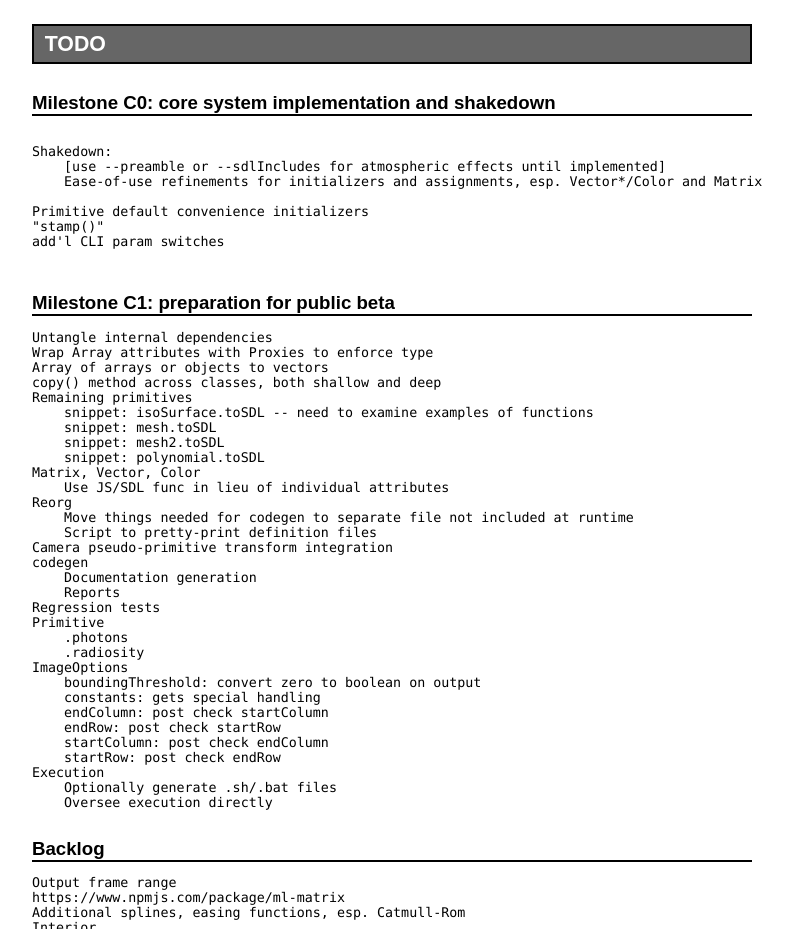
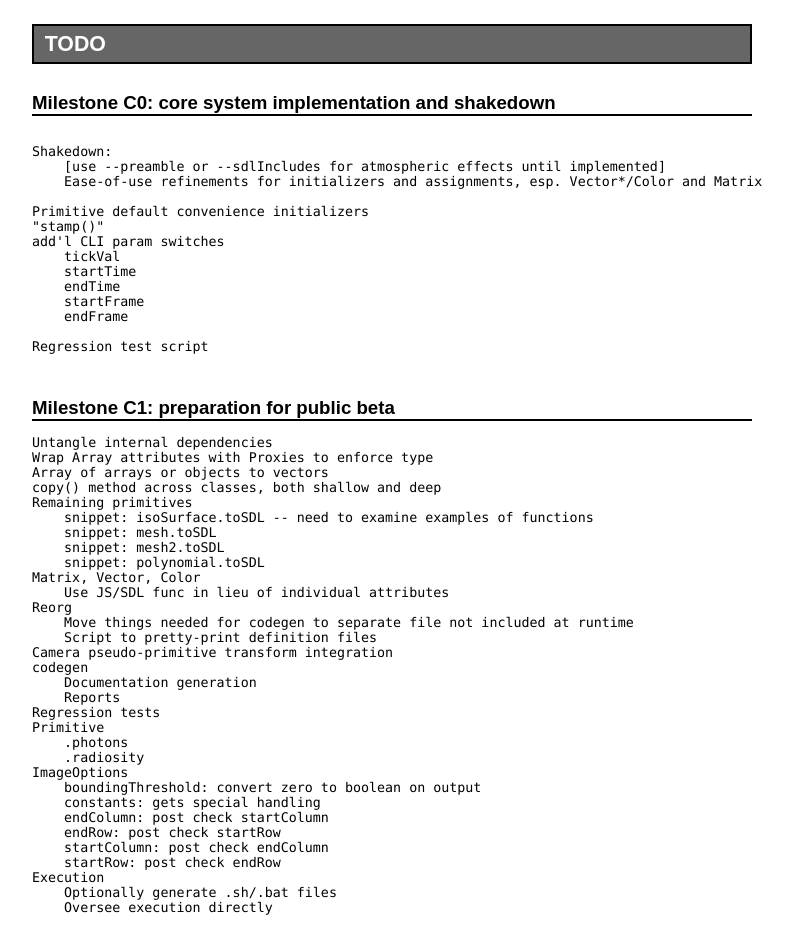
Before and after one commit to eodell6502/cephalopov, a website: page docs/index.html in a window 1280 px wide. Shown: the part 1440-2369 px from the top of the page, without its empty margins (248-1040 px from the left). Drawn offline with Linux system fonts and the light colour scheme.

Commit message:
Planning

```diff
--- a/docs/index.html
+++ b/docs/index.html
@@ -232,6 +232,13 @@ Shakedown:
 Primitive default convenience initializers
 "stamp()"
 add'l CLI param switches
+    tickVal
+    startTime
+    endTime
+    startFrame
+    endFrame
+
+Regression test script
 
 </pre>
 
```
